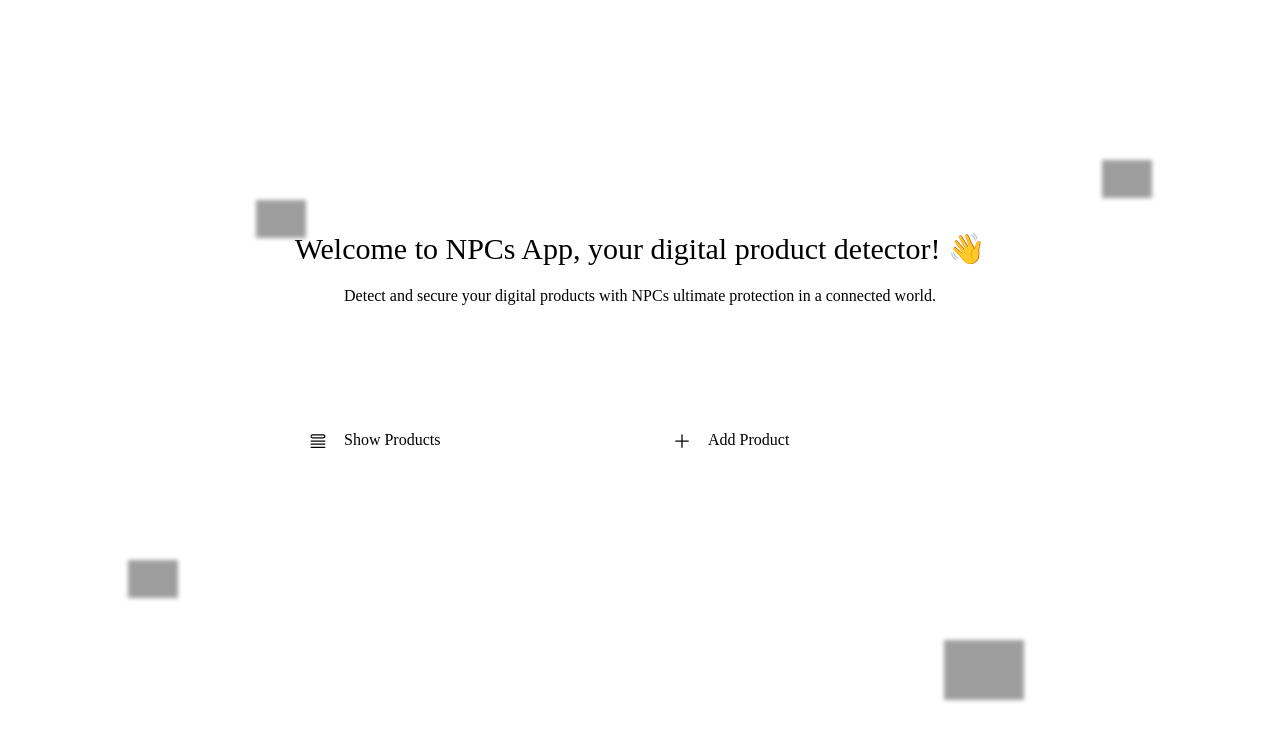
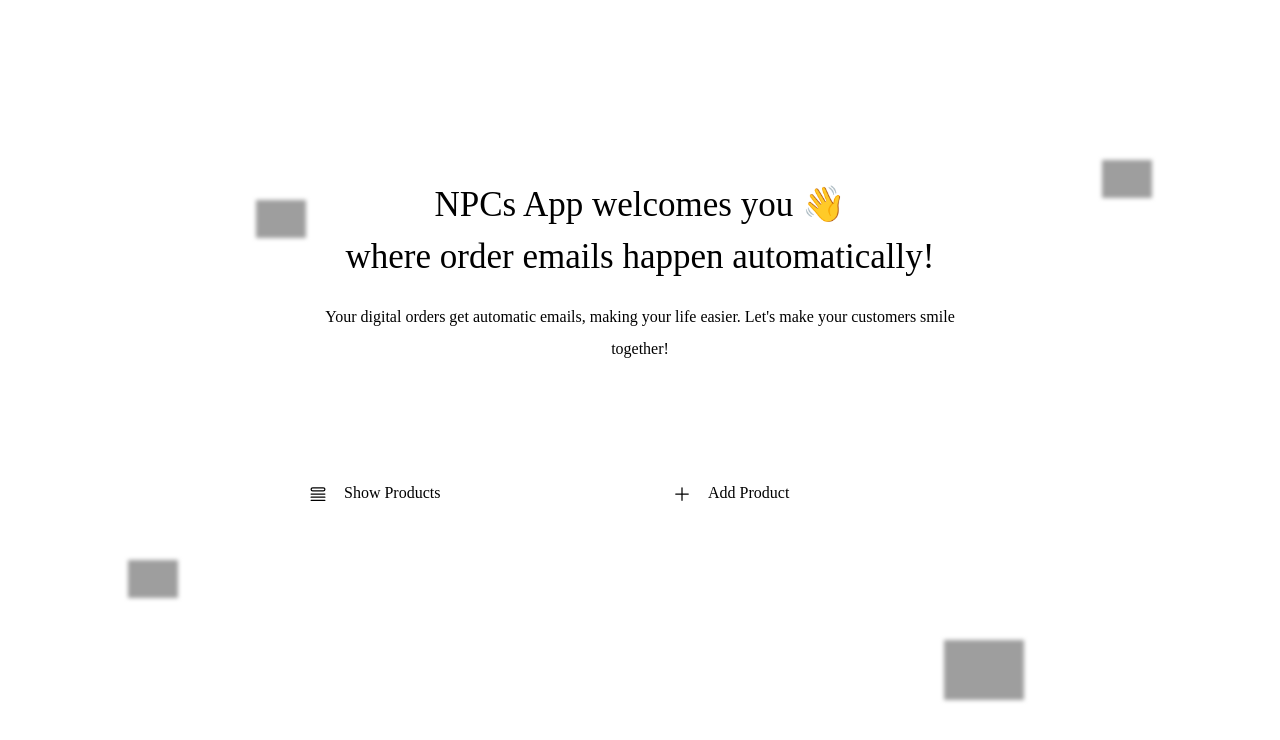
Before and after one commit to ibrilBadreddine/digital-product-app, a Nuxt app: page / in a window 1280 px wide. Shown: the top 740 px of the page. Built offline with nearby package versions, Linux system fonts and the light colour scheme; grey boxes are pictures that could not be loaded.

Commit message:
Update welcome page content

```diff
--- a/components/Welcome.vue
+++ b/components/Welcome.vue
@@ -1,9 +1,9 @@
 <template>
   <div class="welcome">
     <div class="header">
-      <h2>Welcome to NPCs App, your digital product detector! 👋</h2>
+      <h2>NPCs App welcomes you  👋 <br> where order emails happen automatically!</h2>
       <p>
-        Detect and secure your digital products with NPCs ultimate protection in a connected world.
+        Your digital orders get automatic emails, making your life easier. Let's make your customers smile together!
       </p>
     </div>
     <div class="select-option">
@@ -43,9 +43,11 @@
   min-height: 100vh;
   .header {
     text-align: center;
+    width: 50%;
     h2 {
       font-weight: normal;
-      font-size: 30px;
+      font-size: 35px;
+      line-height: 1.5em;
       margin-bottom: .5em;
     }
     p {
```
